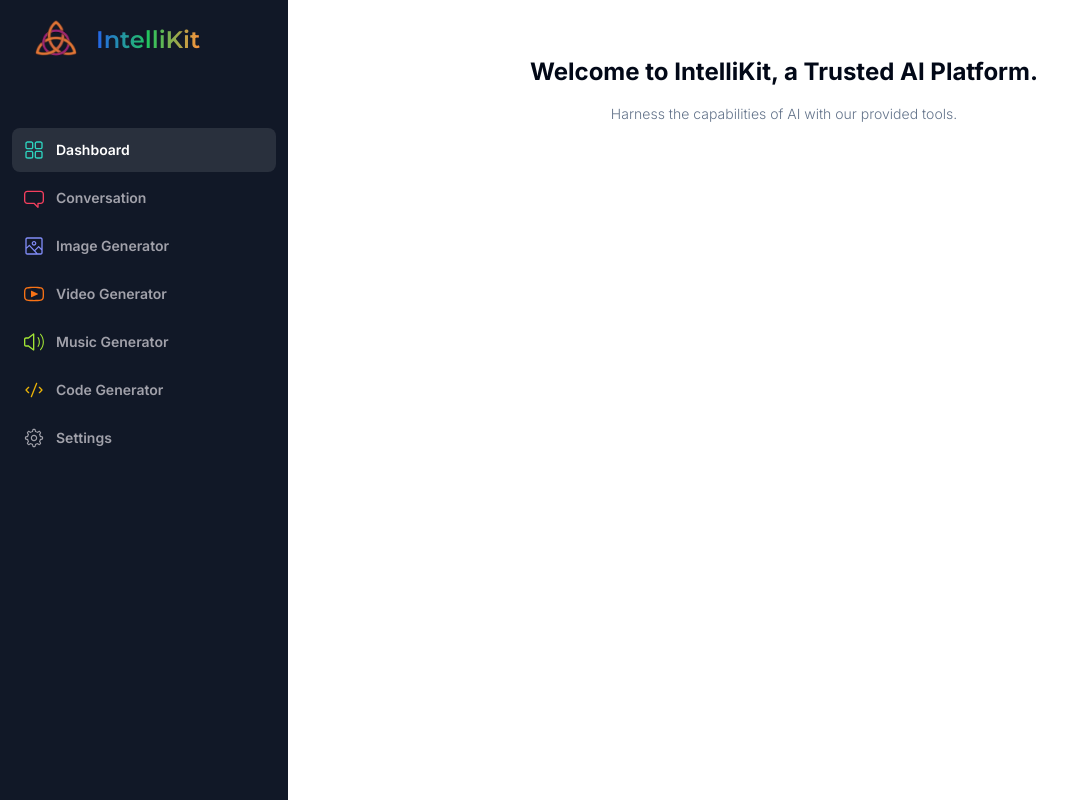
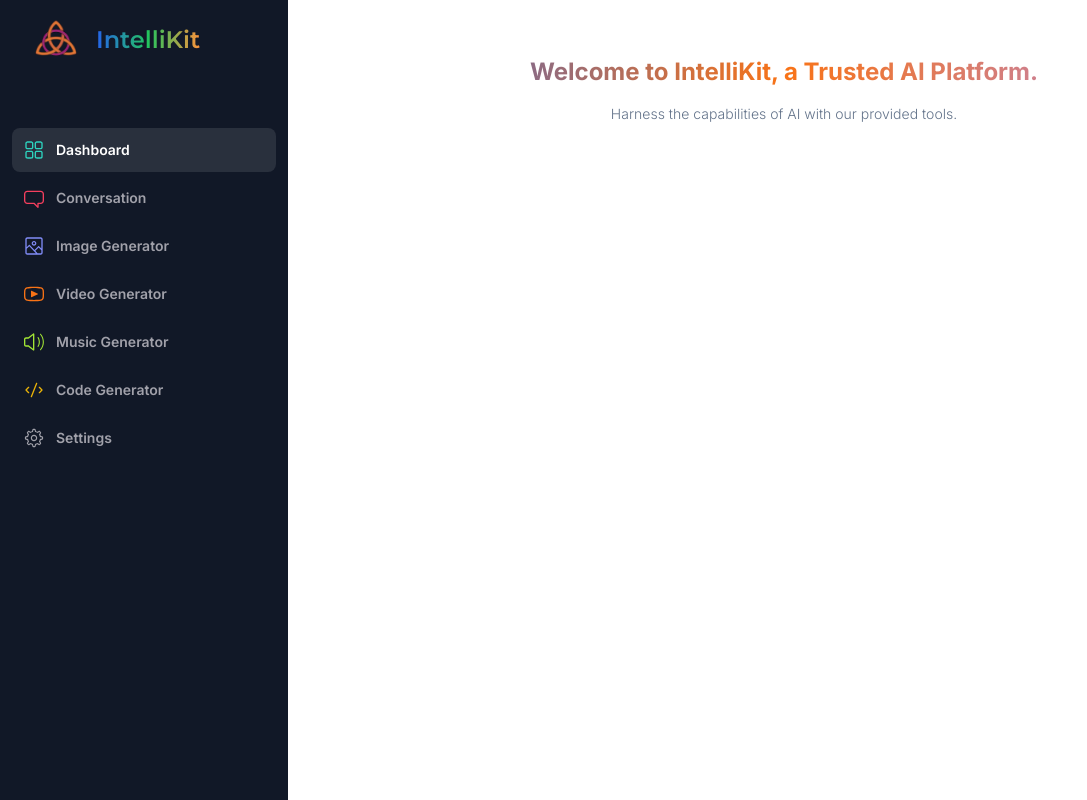
Before and after one commit to Erick559/Intelli-Kit, a Next.js app: page /dashboard in a window 1280 px wide. Shown: the whole page, without its empty margins (0-1087 px from the left). Built offline with nearby package versions, Linux system fonts and the light colour scheme.

Commit message:
Add gradient background to the dashboard title.

```diff
--- a/app/(dashboard)/(routes)/dashboard/page.tsx
+++ b/app/(dashboard)/(routes)/dashboard/page.tsx
@@ -4,7 +4,7 @@ const DashboardPage = () => {
     return (
       <div>
         <div className="mb-8 space-y-4">
-          <h2 className="text-2xl md:text4xl font-bold text-center">
+          <h2 className="text-2xl md:text4xl font-bold text-center bg-gradient-to-r from-blue-600 via-orange-500 to-violet-400 text-transparent bg-clip-text">
             Welcome to IntelliKit, a Trusted AI Platform.
           </h2>
           <p className="text-muted-foreground font-light text-sm md:text:lg text-center">
```
